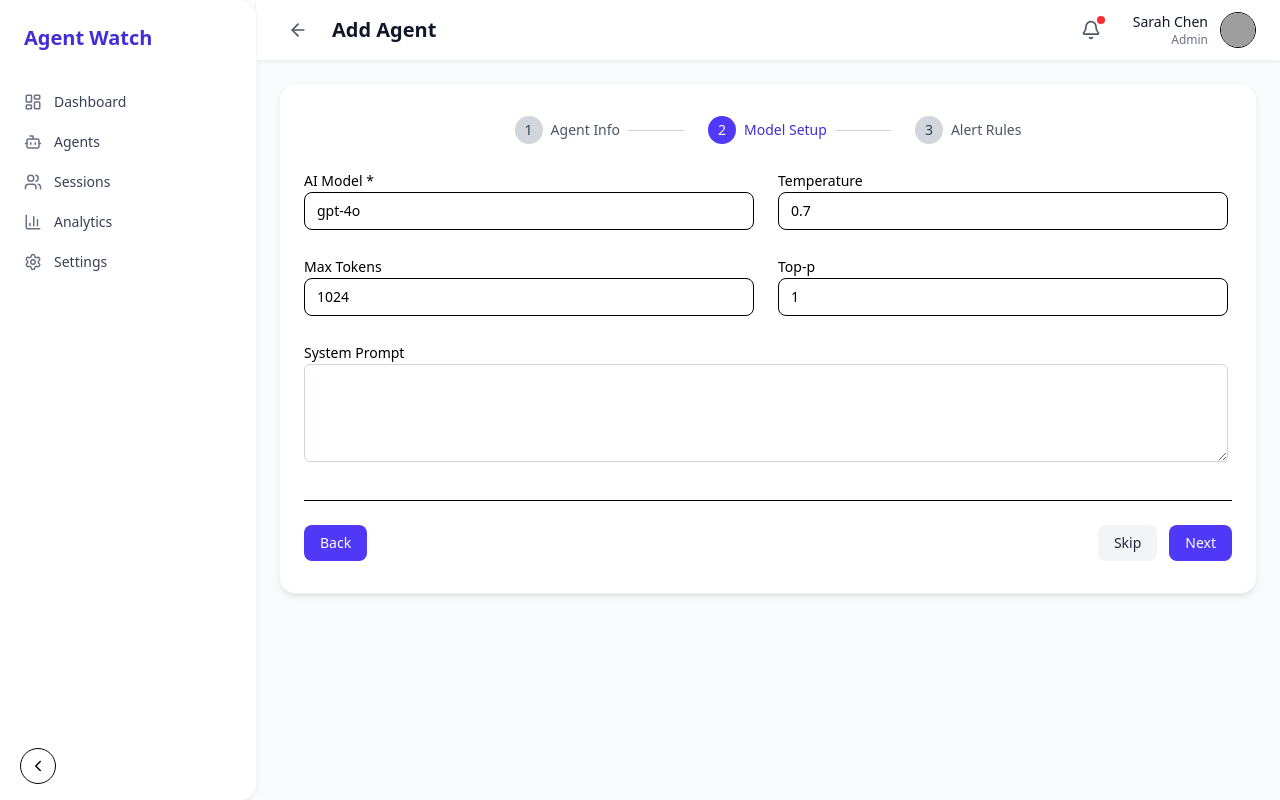
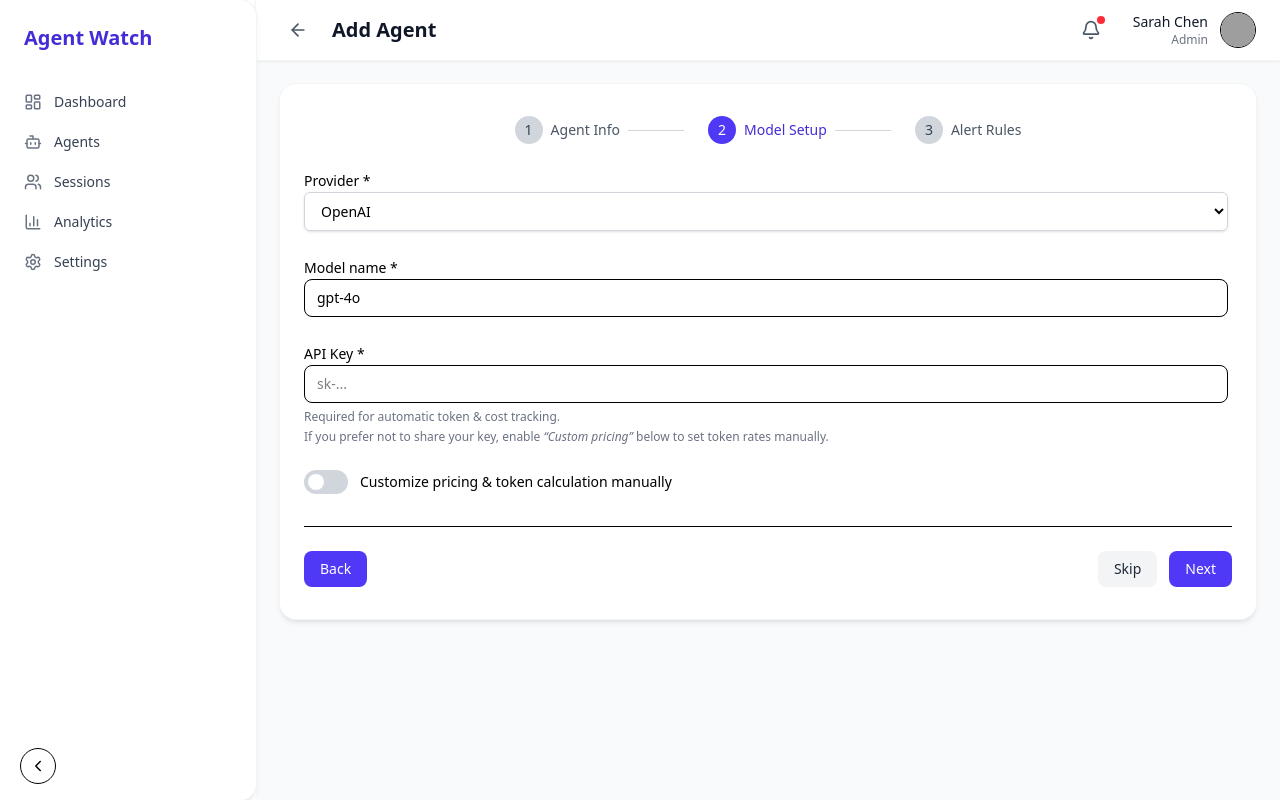
Before and after one commit to Tech-Visionary-11/Tavrix-insights, a React (Vite) app in the folder agent-watch-fe/: page /agents/add in a window 1280 px wide. Both pictures are taken after a click on the button "Next". Built offline with nearby package versions, Linux system fonts and the light colour scheme; grey boxes are pictures that could not be loaded.

Commit message:
model config ui

```diff
--- a/agent-watch-fe/src/libs/components/ui/index.ts
+++ b/agent-watch-fe/src/libs/components/ui/index.ts
@@ -12,3 +12,4 @@ export * from "./cards/StatCard";
 export * from "./input/TextArea";
 export * from "./modal/Modal";
 export * from "./progress/Progress";
+export * from "./switch/Switch";
--- /dev/null
+++ b/agent-watch-fe/src/libs/components/ui/switch/Switch.tsx
@@ -0,0 +1,39 @@
+// src/libs/components/ui/Switch.tsx
+import React from "react";
+import { cn } from "../../../utils/cn";
+
+type SwitchProps = {
+  id?: string;
+  checked: boolean;
+  onCheckedChange: (value: boolean) => void;
+  className?: string;
+};
+
+export const Switch: React.FC<SwitchProps> = ({
+  id,
+  checked,
+  onCheckedChange,
+  className,
+}) => {
+  return (
+    <button
+      id={id}
+      type="button"
+      role="switch"
+      aria-checked={checked}
+      onClick={() => onCheckedChange(!checked)}
+      className={cn(
+        "relative inline-flex h-6 w-11 items-center rounded-full transition-colors focus:outline-none",
+        checked ? "bg-indigo-600" : "bg-gray-300",
+        className
+      )}
+    >
+      <span
+        className={cn(
+          "inline-block h-4 w-4 transform rounded-full bg-white transition-transform",
+          checked ? "translate-x-6" : "translate-x-1"
+        )}
+      />
+    </button>
+  );
+};
--- a/agent-watch-fe/src/pages/agents/tabs/ModelConfigTab.tsx
+++ b/agent-watch-fe/src/pages/agents/tabs/ModelConfigTab.tsx
@@ -1,88 +1,161 @@
+// src/pages/agents/tabs/ModelConfigTab.tsx
 import { Formik, Form } from "formik";
 import * as Yup from "yup";
-import { Input, Textarea } from "../../../libs/components/ui";
+import { Input, Select, Switch } from "../../../libs/components/ui";
 import { FormikField } from "../../../libs/components/layout/formik-field/FormikField";
 
+/* ── Provider options ── */
+const providerOptions = [
+  { label: "OpenAI", value: "openai" },
+  { label: "Anthropic", value: "anthropic" },
+  { label: "Local LLM", value: "local" },
+  { label: "None / Workflow only", value: "none" },
+];
+
+/* ── Validation schema ── */
 const schema = Yup.object({
-  modelType: Yup.string().required("Model is required"),
-  temperature: Yup.number().min(0).max(1),
-  maxTokens: Yup.number().min(64),
-  topP: Yup.number().min(0).max(1),
+  provider: Yup.string().required(),
+  modelName: Yup.string().when("provider", {
+    is: (v: string) => v !== "none",
+    then: (s) => s.required("Model is required"),
+    otherwise: (s) => s.optional(),
+  }),
+  apiKey: Yup.string().when(["provider", "customPricing"], {
+    is: (provider: string, custom: boolean) =>
+      ["openai", "anthropic"].includes(provider) && !custom,
+    then: (s) => s.required("API key required"),
+    otherwise: (s) => s.optional(),
+  }),
+  customPricing: Yup.boolean(),
+  promptPrice: Yup.number().when("customPricing", {
+    is: true,
+    then: (s) => s.min(0).required("Required"),
+    otherwise: (s) => s.optional(),
+  }),
+  completionPrice: Yup.number().when("customPricing", {
+    is: true,
+    then: (s) => s.min(0).required("Required"),
+    otherwise: (s) => s.optional(),
+  }),
+  trackTokens: Yup.boolean(),
 });
 
 export function ModelConfigTab({ data, onNext }: any) {
   return (
     <Formik
       initialValues={{
-        modelType: data?.modelType ?? "gpt‑4o",
-        temperature: data?.temperature ?? 0.7,
-        maxTokens: data?.maxTokens ?? 1024,
-        topP: data?.topP ?? 1,
-        systemPrompt: data?.systemPrompt ?? "",
+        provider: data?.provider ?? "openai",
+        modelName: data?.modelName ?? "gpt‑4o",
+        apiKey: "",
+        customPricing: false,
+        promptPrice: data?.promptPrice ?? 0,
+        completionPrice: data?.completionPrice ?? 0,
+        trackTokens: data?.trackTokens ?? true,
       }}
       validationSchema={schema}
-      onSubmit={(values) => onNext(values)}
+      onSubmit={(vals) => onNext(vals)}
     >
-      {({ submitForm }) => (
+      {({ values, submitForm, setFieldValue }) => (
         <>
-          {/* parent will call submitForm() via ref/prop when Next clicked */}
-          <Form className="pr-1 space-y-6">
-            <div className="grid grid-cols-1 md:grid-cols-2 gap-6">
+          <Form className="space-y-6 pr-1">
+            {/* ─ Provider ─ */}
             <div>
-                <label className="text-sm font-medium">AI Model *</label>
-                <FormikField name="modelType" component={Input} />
-              </div>
-
-              <div>
-                <label className="text-sm font-medium">Temperature</label>
+              <label className="text-sm font-medium">Provider *</label>
               <FormikField
-                  name="temperature"
-                  component={Input}
-                  type="number"
-                  min={0}
-                  max={1}
-                  step={0.1}
+                name="provider"
+                component={Select}
+                options={providerOptions}
+                onChange={(e: any) =>
+                  setFieldValue("provider", e.target.value)
+                }
               />
             </div>
 
+            {/* ─ Model ─ */}
+            {values.provider !== "none" && (
               <div>
-                <label className="text-sm font-medium">Max Tokens</label>
+                <label className="text-sm font-medium">Model name *</label>
+                <FormikField name="modelName" component={Input} />
+              </div>
+            )}
+
+            {/* ─ API Key ─ */}
+            {["openai", "anthropic"].includes(values.provider) && (
+              <div>
+                <label className="text-sm font-medium">
+                  API Key {values.customPricing ? "(optional)" : "*"}
+                </label>
                 <FormikField
-                  name="maxTokens"
+                  name="apiKey"
+                  component={Input}
+                  type="password"
+                  placeholder="sk-..."
+                />
+                <p className="text-xs text-gray-500 mt-1 leading-relaxed">
+                  Required for automatic token & cost tracking.<br />
+                  If you prefer not to share your key, enable <em>“Custom pricing”</em> below to set token rates manually.
+                </p>
+              </div>
+            )}
+
+            {/* ─ Custom Pricing ─ */}
+            <div className="flex items-center gap-3">
+              <Switch
+                id="customPricing"
+                checked={values.customPricing}
+                onCheckedChange={(v: boolean) =>
+                  setFieldValue("customPricing", v)
+                }
+              />
+              <label htmlFor="customPricing" className="text-sm">
+                Customize pricing & token calculation manually
+              </label>
+            </div>
+
+            {/* ─ Pricing Fields ─ */}
+            {values.customPricing && (
+              <div className="grid grid-cols-1 sm:grid-cols-2 gap-6">
+                <div>
+                  <label className="text-sm font-medium">
+                    Prompt-token price (USD)
+                  </label>
+                  <FormikField
+                    name="promptPrice"
                     component={Input}
                     type="number"
+                    step={0.000001}
+                  />
+                </div>
+                <div>
+                  <label className="text-sm font-medium">
+                    Completion-token price (USD)
+                  </label>
+                  <FormikField
+                    name="completionPrice"
+                    component={Input}
+                    type="number"
+                    step={0.000001}
                   />
                 </div>
 
-              <div>
-                <label className="text-sm font-medium">Top‑p</label>
-                <FormikField
-                  name="topP"
-                  component={Input}
-                  type="number"
-                  min={0}
-                  max={1}
-                  step={0.1}
+                <div className="flex items-center gap-3 col-span-full">
+                  <Switch
+                    id="trackTokens"
+                    checked={values.trackTokens}
+                    onCheckedChange={(v: boolean) =>
+                      setFieldValue("trackTokens", v)
+                    }
                   />
+                  <label htmlFor="trackTokens" className="text-sm">
+                    Track tokens for this model
+                  </label>
                 </div>
               </div>
-
-            <div>
-              <label className="text-sm font-medium">System Prompt</label>
-              <FormikField
-                name="systemPrompt"
-                component={Textarea}
-                rows={4}
-              />
-            </div>
+            )}
           </Form>
 
-          {/* Hidden trigger for parent */}
-          <button
-            type="button"
-            className="hidden"
-            onClick={submitForm}
-          />
+          {/* ─ Hidden Submit Trigger ─ */}
+          <button className="hidden" type="button" onClick={submitForm} />
         </>
       )}
     </Formik>
```
Lines whose indentation alone changed are shown as unchanged.
